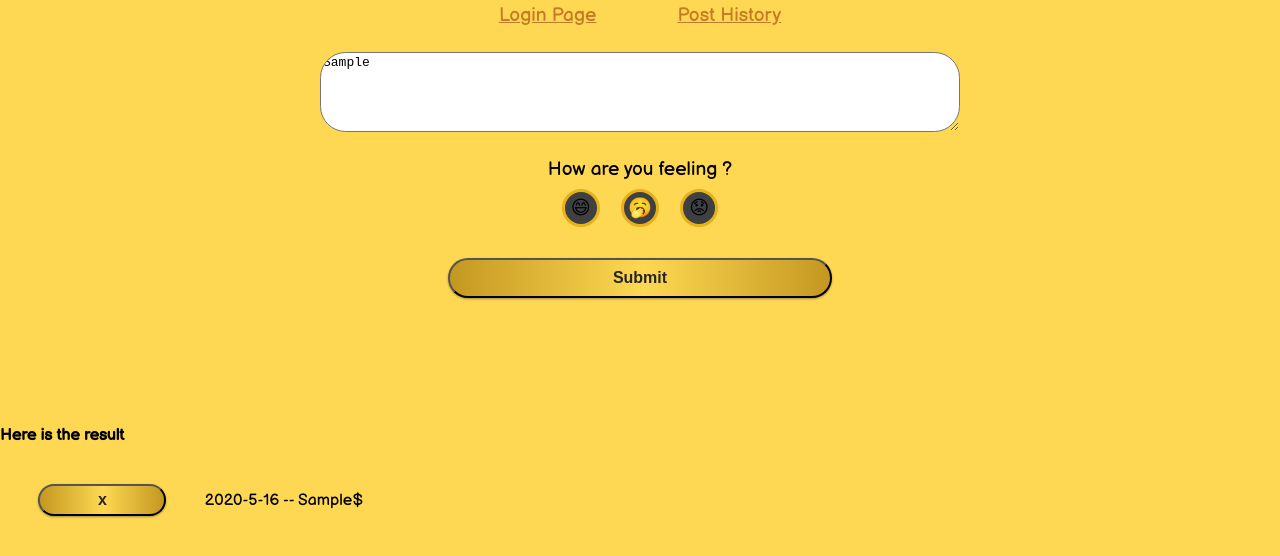
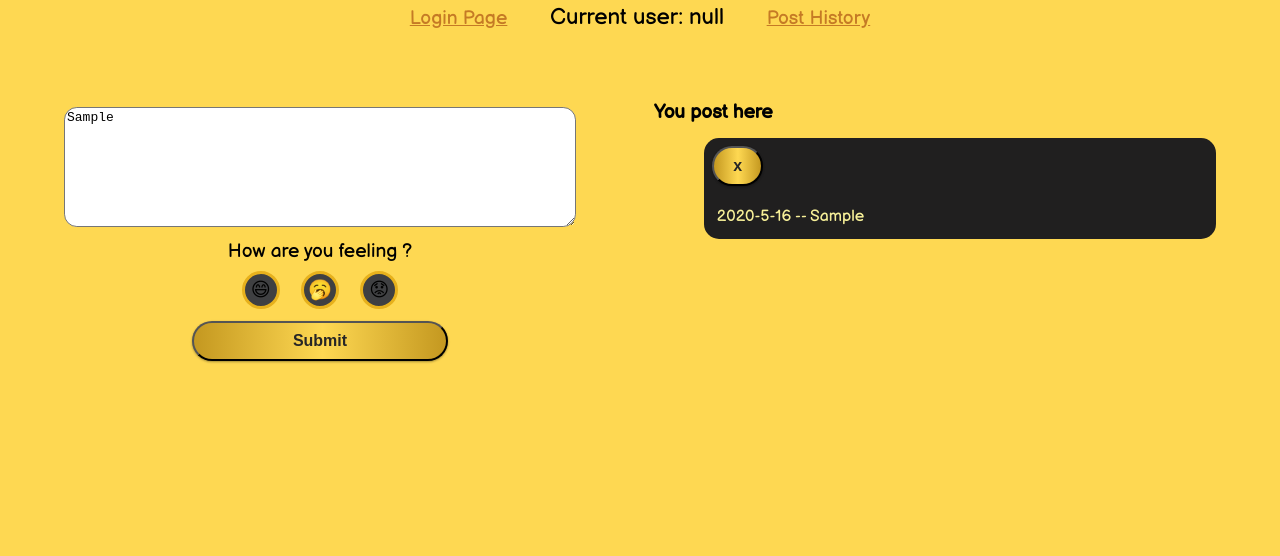
Before and after one commit to ChaoyuXiang/a1-web, a plain HTML site: page post.html in a window 1280 px wide. Both pictures are taken after typing "Sample" into the empty fields and a click on the button "Submit". Shown: the part 122-678 px from the top of the page. Drawn offline with Linux system fonts and the light colour scheme.

Commit message:
almost done with css

```diff
--- a/post.html
+++ b/post.html
@@ -7,16 +7,20 @@
 <title>
     436 a1 chatapp
 </title>
+
 <body class="post-page">
     <div class="header">
         <h1 class="header-title">Chatting Website </h1>
-            <h3 class= "header-subtitle">--Chaoyu Xinag</h3>
+        <h3 class="header-subtitle">--Chaoyu Xinag</h3>
     </div>
+    <script src="userInfo.js"></script>
     <div class="menu">
         <a class="login-page" href="index.html">Login Page</a>
+        <p id="user" style="display:inline"></p>
+        <script>loadUser()</script>
         <a class="post-history" href="#" onclick="renderAllPosts()">Post History</a>
     </div>
-        <div class="post">
+    <div class="post left">
         <textarea type="text" class="user-post" placeholder="How's your life today.."></textarea>
         <div class="state">
             <p>How are you feeling ?</p>
@@ -33,14 +37,20 @@
                 <label for="sad"></label>
             </div>
         </div>
-            </div>
         <div class="submit">
             <button class="post-submit">Submit</button>
         </div>
+    </div>
+    <script src="postHandler.js"></script>
+    <script src="uuidGen.js"></script>
 
     </div>
+    <div class="right">
+        <div class="post-title"></div>
         <div class="posts"></div>
+    </div>
     <script src="uuidGen.js"></script>
     <script src="postHandler.js"></script>
 </body>
+
 </html>
--- a/postHandler.js
+++ b/postHandler.js
@@ -1,5 +1,5 @@
 const getUser = function(){
-    return localStorage.getItem('curr');
+    return localStorage.getItem('cur');
 }
 
 const getStoredPosts = function(){
@@ -34,11 +34,11 @@ const removePost = function(id){
 
 const renderAllPosts = function(){
     document.querySelector('.posts').innerHTML = '';
+    document.querySelector('.post-title').innerHTML = '';
     let posts = getStoredPosts();
     const title = document.createElement('h4');
     title.textContent = "Posts history :";
-    title.className = 'post-title';
-    document.querySelector('.posts').appendChild(title);
+    document.querySelector('.post-title').appendChild(title);
     posts.forEach((onePost)=>{
         let oneDom = generateOneDom(onePost);
         document.querySelector('.posts').appendChild(oneDom);
@@ -47,16 +47,16 @@ const renderAllPosts = function(){
 
 const renderOnePost = function(onePost){
     const title = document.createElement('h4');
-    title.textContent = "Here is the result";
-    title.className = 'post-title';
+    title.textContent = "You post here";
+    document.querySelector('.post-title').appendChild(title);
     const oneDom = generateOneDom(onePost);
-    document.querySelector('.posts').appendChild(title);
     document.querySelector('.posts').appendChild(oneDom);
 }
 
 const generateOneDom = function(onePost){
-    let post = document.createElement('div')
-    let text = document.createElement('label')
+    let post = document.createElement('div');
+    let text = document.createElement('p');
+    text.className = 'post-content';
     let button = document.createElement('button')
     button.className = 'post-button';
     button.textContent = 'x'
@@ -66,7 +66,7 @@ const generateOneDom = function(onePost){
         renderAllPosts();
     })
 
-    text.textContent = `${onePost.date} -- ${onePost.content}$`;
+    text.textContent = `${onePost.date} -- ${onePost.content}`;
     post.appendChild(text);
     post.className = 'one-post';
     return post;
@@ -79,6 +79,7 @@ const getTime = function(){
 
 document.querySelector('.post-submit').addEventListener('click',(e)=>{
     e.preventDefault();
+    document.querySelector('.post-title').innerHTML = '';
     document.querySelector('.posts').innerHTML = '';
     createOnePost();
 })
--- a/style.css
+++ b/style.css
@@ -92,11 +92,11 @@ button {
     height: 8%;
     margin: 5%;
     margin-left: 25%;
-    border-radius: 2vw;
+    border-radius: 1vw;
 
 }
 
-a {
+a{
     color: rgb(197, 122, 37);
     font-size: 1em;
     margin: 3%;
@@ -106,13 +106,16 @@ a {
     box-sizing: inline-block;
     width: 100%;
 }
+
+#user{
+    font-size: 1em;
+    margin-left: 0;
+}
+
 a:hover{
     color: antiquewhite;
 }
-.submit{
-    width: 100%;
-    margin: 0;
-}
+
 .post-submit{
     width:40%;
     height: 3%;
@@ -125,8 +128,32 @@ a:hover{
   align-items: center;
   height: 3vh;
 }
+
 input[type = checkbox] {
     display: none;
+}
+
+.post-title {
+    font-size: 1.2em;
+    padding-left: 0.4em;
+    margin: .4rem
+}
+
+.one-post {
+    word-wrap: break-word;
+    width: 80%;;
+    border-radius: 15px;
+    text-align: left;
+    color: rgb(247, 240, 152);
+    background-color:rgb(32, 31, 31);
+    margin: 0.5rem 10%;
+    display: block;
+    transition: background .3s ease;
+}
+
+.post-content{
+    padding: 0.8em;
+    font-size: 1em;
 }
 
 input + label {
@@ -167,6 +194,12 @@ input:checked + label{
 
 .post-button{
     width: 10%;
+    margin :0.5em;
+}
+
+.posts{
+    height: 50%;
+    overflow: scroll;
 }
 
 @media (min-width : 600px){
@@ -187,10 +220,10 @@ input:checked + label{
         font-size: 1.5em;
         padding: 3%;
     }
-    .input,button{
+    input,button{
         font-size: 1em;
         margin: 3%;
-        height: 2em;
+        height: 2.5em;
     }
     button{
         margin-bottom: 10%;
@@ -200,13 +233,36 @@ input:checked + label{
     }
     .user-post{
         font-size: 1em;
-        height: 10%;
+        height: 15%;
         margin-top: 2%;
         margin-bottom: 2%;
+        margin-left: 10%;
+        width : 80%
     }
     .post-submit{
-        width: 30%;
+        width: 40%;
         height: 5%;
-        margin-left:35% ;
+    }
+
+    #user{
+        font-size: 1.4em
+    }
+
+
+    .left {
+    left: 0;
+    position: absolute;
+    height: 100%;
+    margin-top: 5%;
+    width: 50%;
+    }
+
+    .right {
+        margin-top: 5%;
+        right: 0;
+        position: absolute;
+        height: 100%;
+        width: 50%;
+        right: 0;
     }
 }
--- /dev/null
+++ b/userInfo.js
@@ -0,0 +1,10 @@
+const getCurr = function(){
+    return localStorage.getItem('cur');
+}
+
+const loadUser = function(){
+    const user = document.getElementById('user');
+    user.innerHTML = '';
+    let curr = getCurr();
+    user.textContent = `Current user: ${curr}`;
+}
```
Also changed, not shown: index.html (+0 -1 lines), 1 other file. Lines whose indentation alone changed are shown as unchanged.
